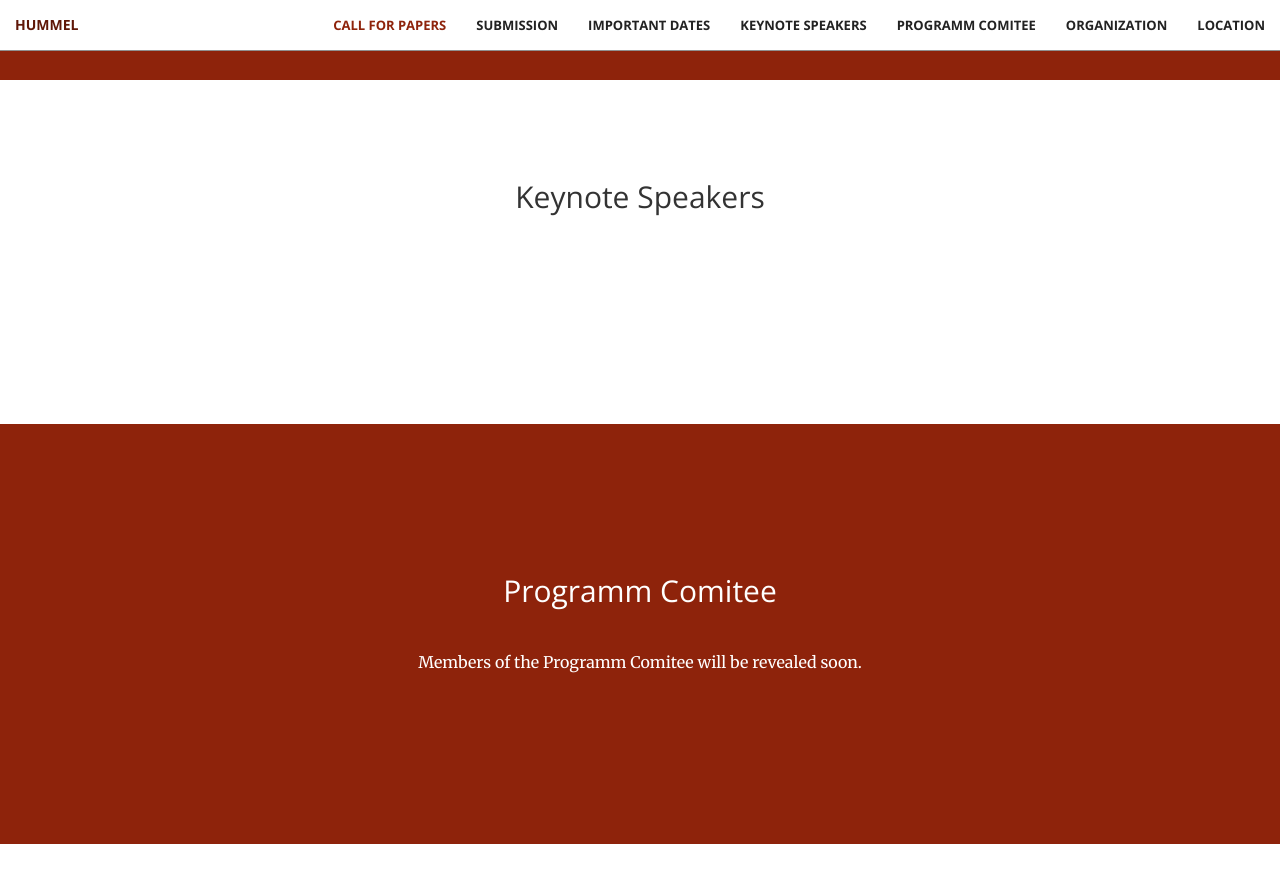
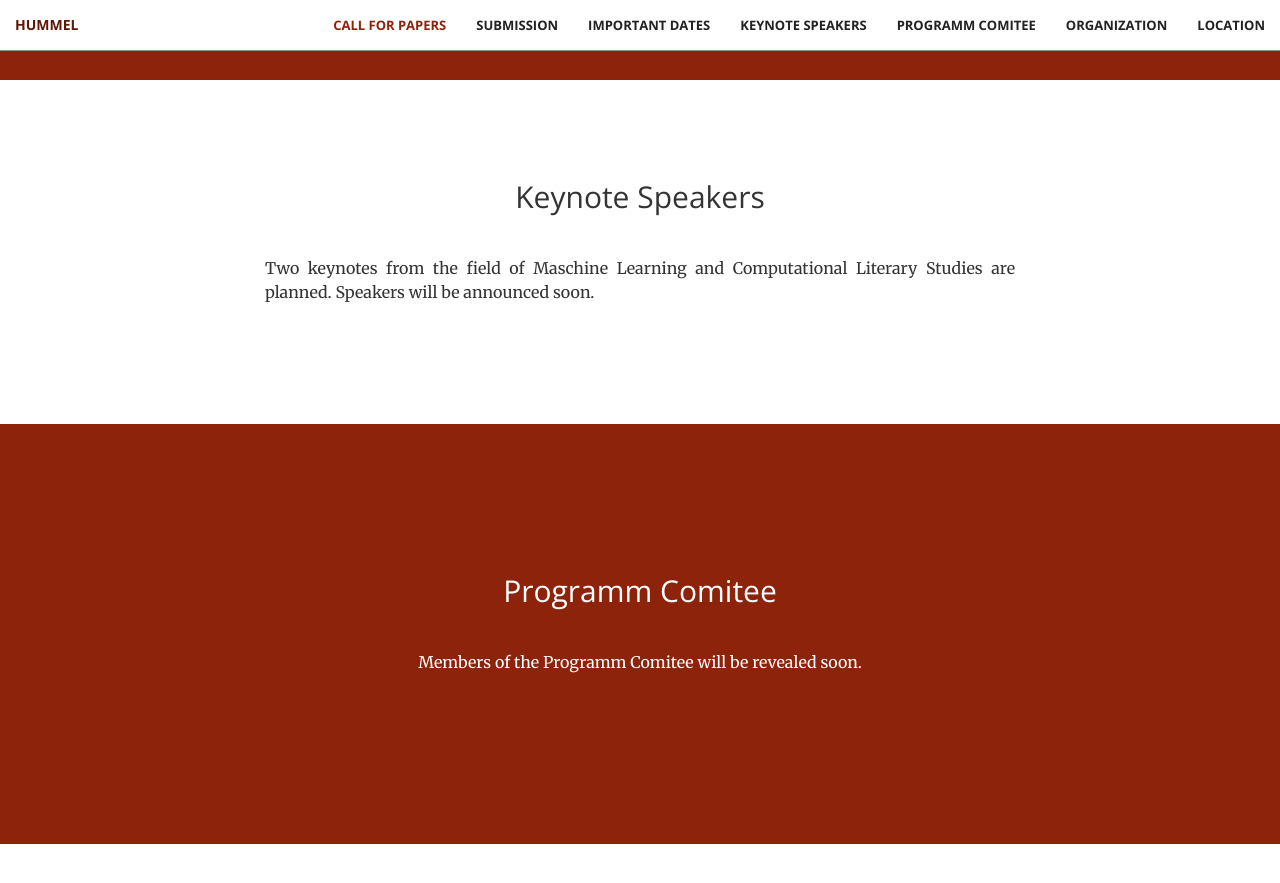
Before and after one commit to cophi-wue/ecml19.hummel.github.io, a Jekyll site: the page built from index.html, in a window 1280 px wide and 900 px high, scrolled down 3422 px. Shown: the top 883 px of the window. Built offline with Jekyll 4.4.1, drawn with Linux system fonts in a browser that asks for light colours.

Commit message:
Update keynotes.html

```diff
--- a/_includes/keynotes.html
+++ b/_includes/keynotes.html
@@ -5,7 +5,7 @@
                 <h2 class="section-heading">Keynote Speakers</h2>
                 <hr class="light">
                 <div align="justify">
-                <p class="text-faded">
+                <p>
                 Two keynotes from the field of Maschine Learning and Computational Literary Studies are planned.
                 Speakers will be announced soon.
                 </p>
```
